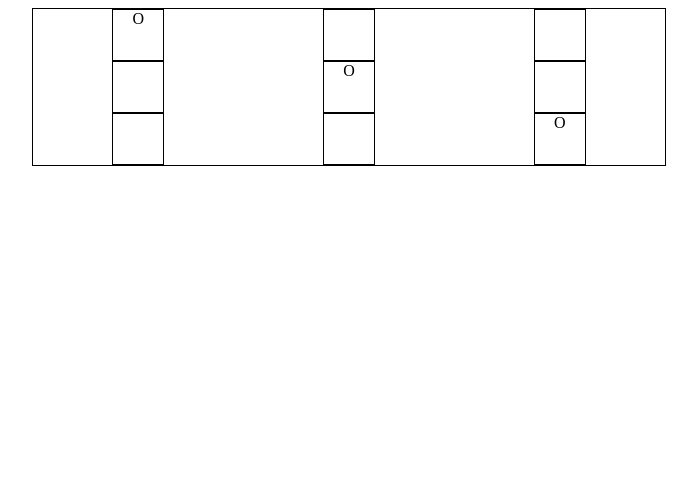
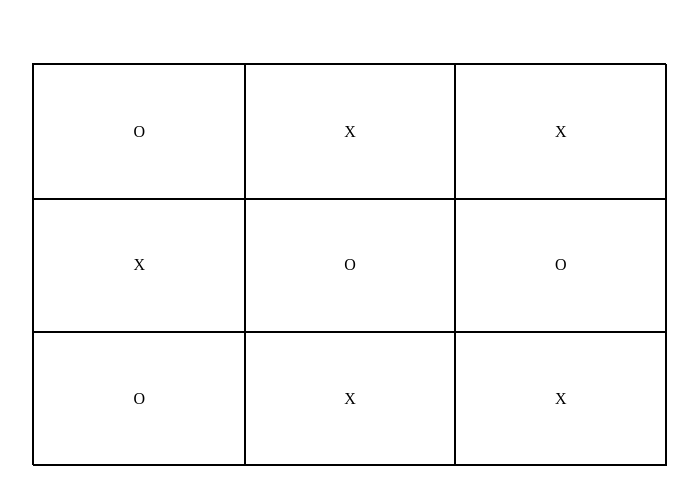
Before and after one commit to RoodzFernando/Tic-Tac-Toe, a plain HTML site: page index.html in a window 1280 px wide. Shown: the whole page, without its empty margins (291-989 px from the left). Drawn offline with Linux system fonts and the light colour scheme.

Commit message:
Fix the layout

```diff
--- a/scripts/main.js
+++ b/scripts/main.js
@@ -86,8 +86,15 @@ const roodz = Player("roodz", "X")
 
 playerMove(0, roodz.marker);
 playerMove(0, mike.marker);
+playerMove(5, mike.marker);
 playerMove(4, mike.marker);
-playerMove(8, mike.marker);
+playerMove(6, mike.marker);
+playerMove(8, roodz.marker);
+
+playerMove(1, roodz.marker);
+playerMove(2, roodz.marker);
+playerMove(3, roodz.marker);
+playerMove(7, roodz.marker);
 // console.log(mike);
 // mike.checkWin();
 render();
--- a/styles/styles.css
+++ b/styles/styles.css
@@ -1,19 +1,18 @@
 #gameboard {
     border: 1px solid black;
-    margin: 0 auto;
+    margin: 5% auto;
     width: 50%;
+    height: 50vh;
     display: grid;
     grid-auto-columns: repeat(3, 1fr);
     grid-template-columns: repeat(3, 1fr);
 }
 
 #gameboard>div {
-    /* display: grid; */
-    /* align-items: center; */
-    align-self: center;
-    justify-self: center;
-    height: 50px;
-    width: 50px;
+    display: flex;
+    align-items: center;
+    justify-content: center;
+    height: 100%;
+    width: 100%;
     border: 1px solid #000;
-    text-align: center;
 }
```
